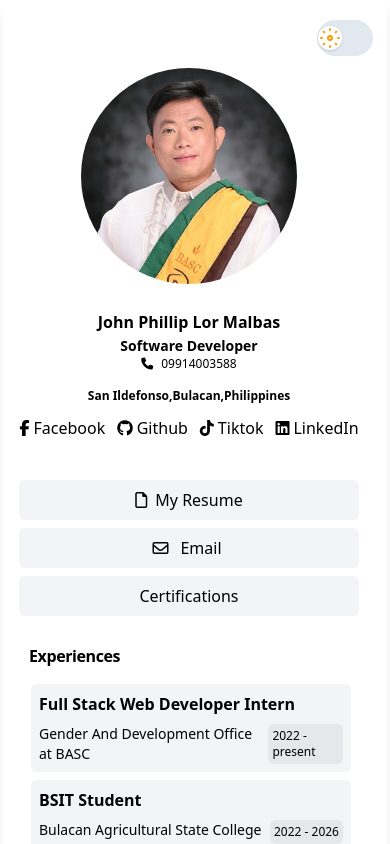
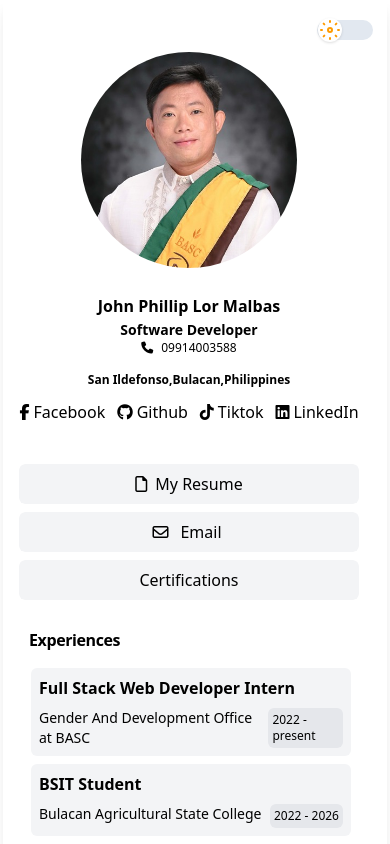
Before and after one commit to Zaido219/personal-portfolio, a React (Vite) app: page / in a window 390 px wide. Shown: the top 844 px of the page. Built offline with nearby package versions, Linux system fonts and the light colour scheme.

Commit message:
style:style update/s for theme toggle button

```diff
--- a/src/components/ThemeToggle.jsx
+++ b/src/components/ThemeToggle.jsx
@@ -14,7 +14,7 @@ export const ThemeToggle = () => {
       role="switch"
       aria-checked={isDark}
       aria-label="Toggle dark mode"
-      className="relative items-center inline-flex h-9 w-14 flex-shrink-0 cursor-pointer rounded-full border-1 border-transparent bg-slate-200 transition-colors duration-200 ease-in-out focus:outline-none  dark:bg-slate-700"
+      className="relative items-center inline-flex h-5 md:h-9 w-14 flex-shrink-0 cursor-pointer rounded-full border-1 border-transparent bg-slate-200 transition-colors duration-200 ease-in-out focus:outline-none  dark:bg-slate-700"
     >
       {/*
         The Moving Thumb:
@@ -22,7 +22,7 @@ export const ThemeToggle = () => {
         The layout uses arbitrary classes or native v4 transforms to shift 24px (translate-x-6) when dark.
       */}
       <span
-        className={`pointer-events-none relative inline-block h-6 w-6 transform rounded-full bg-white shadow ring-0 transition duration-200 ease-in-out flex items-center justify-center
+        className={`pointer-events-none relative inline-block h-6 md:h-6 w-6 md:w-6 transform rounded-full bg-white shadow ring-0 transition duration-200 ease-in-out flex items-center justify-center
           ${isDark ? 'translate-x-6' : 'translate-x-0'}
         `}
       >
```
